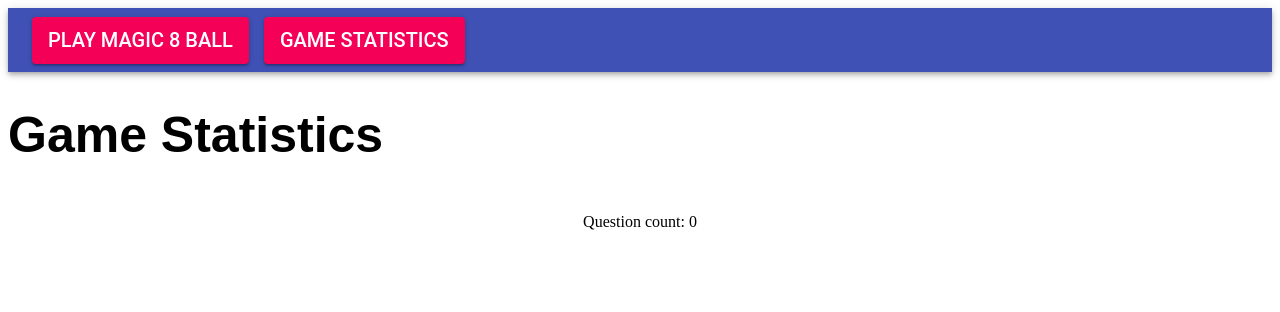
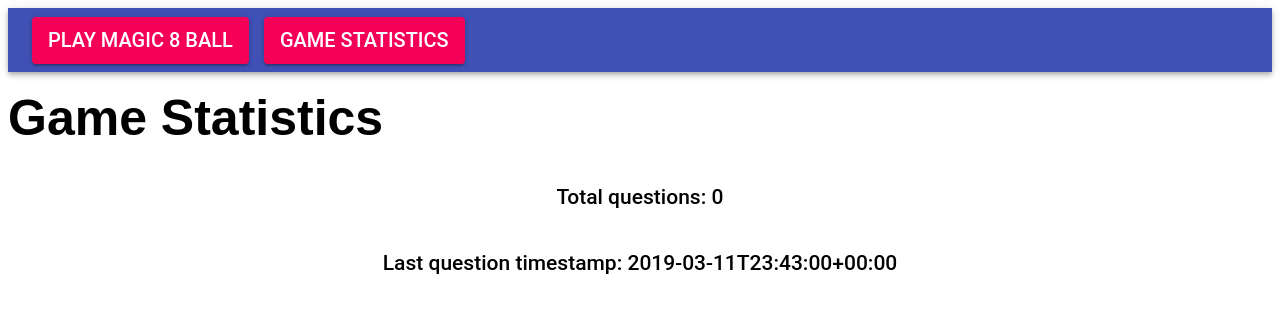
Before and after one commit to tashmulla/magiceightball, a Next.js app: page /statistics in a window 1280 px wide. Shown: the top 312 px of the page. Built offline with nearby package versions, Linux system fonts and the light colour scheme.

Commit message:
Reformatted design and pulled out datetime aspect.

```diff
--- a/pages/statistics.js
+++ b/pages/statistics.js
@@ -2,13 +2,17 @@
 import Header from '../components/Header.js'
 import Link from 'next/link'
 import { Component } from "react";
+const moment = require('moment');
+import { Chart } from "react-charts";
+import Typography from '@material-ui/core/Typography';
 
 class StatsPage extends Component {
 
   constructor(props) {
     super(props);
     this.state = {
-      count: 0
+      count: 0,
+      moment: undefined
     };
     this.incrementCounter = this.incrementCounter.bind(this);
   }
@@ -31,10 +35,15 @@ class StatsPage extends Component {
     return (
       <main>
         <Header />
-          <h1>Game Statistics</h1>
-          <div style={{display: 'flex',  justifyContent:'center', alignItems:'center'}}>
-            <p>Question count: {this.state.count}</p>
-          </div>
+        <Typography variant="title" color="inherit">
+            <h1>Game Statistics</h1>
+            <div style={{display: 'flex',  justifyContent:'center', alignItems:'center'}}>
+              <p>Total questions: {this.state.count}</p>
+            </div>
+            <div style={{display: 'flex',  justifyContent:'center', alignItems:'center'}}>
+              <p>Last question timestamp: {moment(this.date).format()}</p>
+            </div>
+          </Typography>
           <style jsx>{`
             h1 {
               font-family:"Arial";
--- a/styles/App.css
+++ b/styles/App.css
@@ -1,7 +1,4 @@
 
-
-div {
-  position: absolute;
-  top: 50%;
-  left: 50%;
+body {
+  background-color: red;
 }
--- a/webpack.config.js
+++ b/webpack.config.js
@@ -1,14 +1,33 @@
+const path = require('path');
 
 module.exports = {
-  module: {
-    rules: [
-      {
-        test: /\.js$/,
-        exclude: /node_modules/,
-        use: {
-          loader: "css-loader?modules&importLoaders=1&localIdentName=[path]___[name]__[local]___[hash:base64:5]"
-        }
-      }
-    ]
-  }
+    entry: {
+        main: './pages/index.js'
+    },
+    output: {
+        filename: 'main.js',
+        path: path.resolve(__dirname, 'dist')
+    },
+    module: {
+        rules: [{
+                test: /\.css$/,
+                use: [
+                    'style-loader',
+                    'css-loader'
+                ]
+            },
+            {
+                test: /\.(png|svg|jpg|gif)$/,
+                use: [
+                    'file-loader'
+                ]
+            },
+            {
+                test: /\.(woff|woff2|eot|ttf|otf)$/,
+                use: [
+                    'file-loader'
+                ]
+            }
+        ]
+    }
 };
```
Also changed, not shown: package.json (+7 -1 lines), pages/App.js (+15 -2 lines), 1 other file (tests, documents, lock files or other folders).
